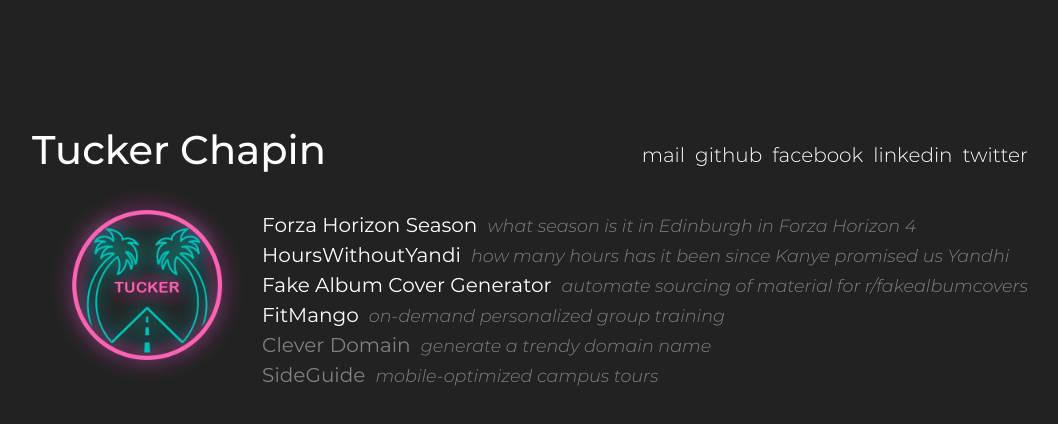
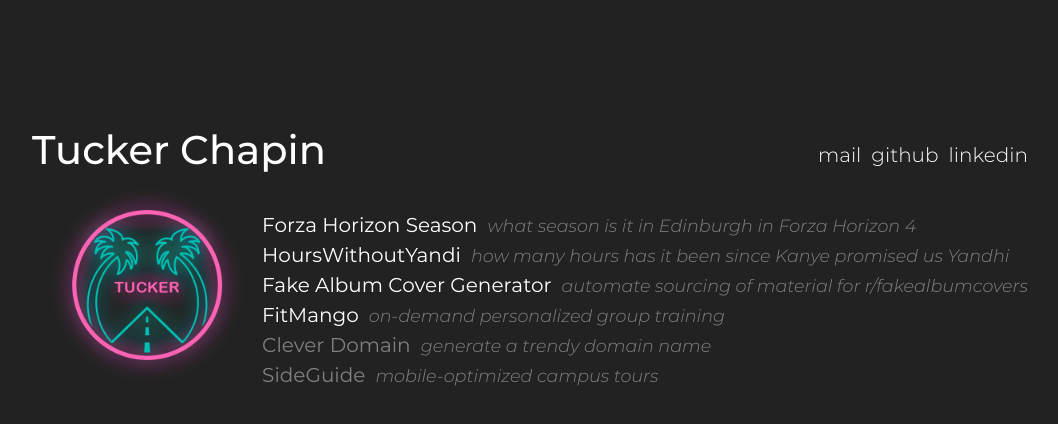
Before and after one commit to tuckerchapin/tuckerchapin.github.io, a React (Create React App) app: page / in a window 1280 px wide. Shown: the top 424 px of the page, without its empty margins (110-1168 px from the left). Built offline with nearby package versions, Linux system fonts and the light colour scheme.

Commit message:
Removed fb and twitter links, added contact icons.

```diff
--- a/src/components/App.js
+++ b/src/components/App.js
@@ -2,6 +2,7 @@
 
 import Project from './Project';
 import Contact from './Contact';
+import ContactIcon from './ContactIcon';
 
 import '../styles/global.css';
 import '../styles/fonts.css';
@@ -29,6 +30,9 @@
                         {content.projects.map((project, i) => <Project key={i} {...project}/>)}
                     </div>
                 </div>
+                <div id="mobile-contact">
+                    {content.contacts.map((contact, i) => <ContactIcon key={i} {...contact}/>)}
+                </div>
             </div>
         );
     }
--- a/src/components/App.landscape.css
+++ b/src/components/App.landscape.css
@@ -48,4 +48,8 @@
         margin-top: 20px;
         margin-left: 20px;
     }
+
+    #mobile-contact {
+        display: none;
+    }
 }
--- /dev/null
+++ b/src/components/ContactIcon.js
@@ -0,0 +1,17 @@
+import React, { Component } from 'react';
+
+import '../styles/global.css';
+import '../styles/fonts.css';
+import './ContactIcon.css';
+
+class ContactIcon extends Component {
+    render() {
+        return (
+            <a className="icon-link" href={this.props.link} target="_blank" rel="noopener noreferrer">
+                <img src={this.props.title}/>
+            </a>
+        );
+    }
+}
+
+export default ContactIcon;
--- a/src/content.js
+++ b/src/content.js
@@ -8,18 +8,18 @@
             title: "Github",
             link: "https://github.com/tuckerchapin",
         },
-        {
-            title: "Facebook",
-            link: "https://www.facebook.com/tuckerchapin",
-        },
+        // {
+        //     title: "Facebook",
+        //     link: "https://www.facebook.com/tuckerchapin",
+        // },
         {
             title: "LinkedIn",
             link: "https://www.linkedin.com/in/tuckerchapin",
         },
-        {
-            title: "Twitter",
-            link: "https://twitter.com/tuckerchapin",
-        },
+        // {
+        //     title: "Twitter",
+        //     link: "https://twitter.com/tuckerchapin",
+        // },
     ],
     projects: [
         {
```
Also changed, not shown: src/components/ContactIcon.css (added).
